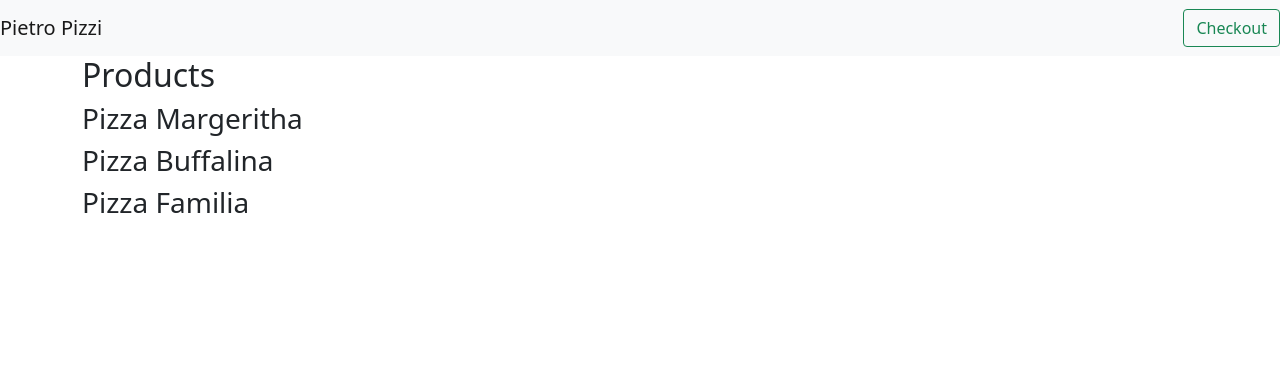
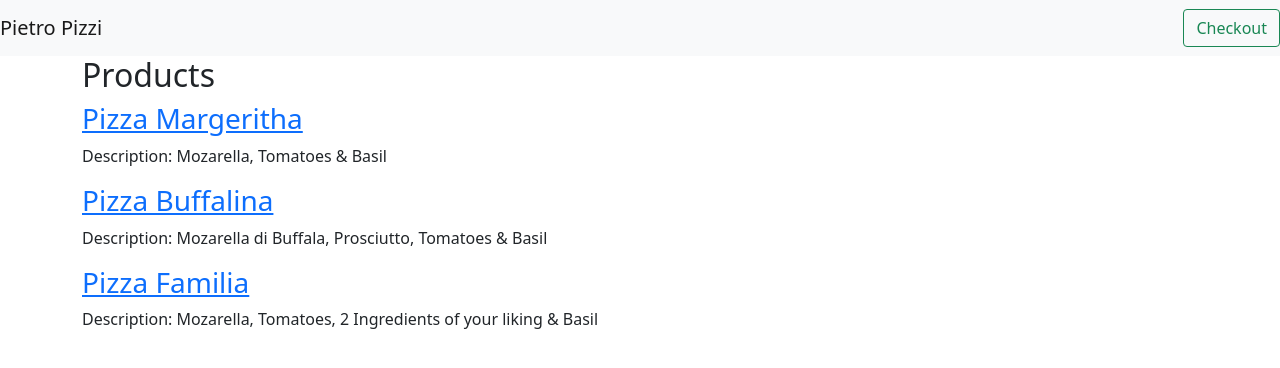
Before and after one commit to OinkoIT/FE16-Angular-DAY3-Mersch-Mayr, an Angular app in the folder test2/: page / in a window 1280 px wide. Shown: the top 368 px of the page. Built offline with nearby package versions, Linux system fonts and the light colour scheme.

Commit message:
right before shopping cart service

```diff
--- a/test2/src/app/app-routing.module.ts
+++ b/test2/src/app/app-routing.module.ts
@@ -1,10 +1,13 @@
 import { NgModule } from '@angular/core';
 import { RouterModule, Routes } from '@angular/router';
+import { ProductDetailsComponent } from './product-details/product-details.component';
 import { ProductListComponent } from './product-list/product-list.component';
 
 const routes: Routes = [
   {
     path:"", component: ProductListComponent
+  },{
+    path:"products/:productId", component: ProductDetailsComponent
   }
 ];
 
--- a/test2/src/app/app.module.ts
+++ b/test2/src/app/app.module.ts
@@ -5,12 +5,14 @@
 import { AppComponent } from './app.component';
 import { ProductListComponent } from './product-list/product-list.component';
 import { NavbarComponent } from './navbar/navbar.component';
+import { ProductDetailsComponent } from './product-details/product-details.component';
 
 @NgModule({
   declarations: [
     AppComponent,
     ProductListComponent,
-    NavbarComponent
+    NavbarComponent,
+    ProductDetailsComponent
   ],
   imports: [
     BrowserModule,
--- /dev/null
+++ b/test2/src/app/product-details/product-details.component.html
@@ -0,0 +1,14 @@
+
+<h2>Product Details</h2>
+
+
+<div *ngIf="product">
+
+ <h3>{{ product.name }}</h3>
+
+ <h4>{{ product.price | currency }}</h4>
+
+ <p>{{ product.description }}</p>
+
+
+</div>
--- /dev/null
+++ b/test2/src/app/product-details/product-details.component.ts
@@ -0,0 +1,25 @@
+import { Component, OnInit } from '@angular/core';
+import { ActivatedRoute, Params } from '@angular/router';
+import { products } from '../products';
+import { IProducts } from '../IProducts';
+
+@Component({
+  selector: 'app-product-details',
+  templateUrl: './product-details.component.html',
+  styleUrls: ['./product-details.component.css']
+})
+export class ProductDetailsComponent implements OnInit {
+
+  product: IProducts = {} as IProducts;
+  id: number = 0;
+
+  constructor(private route: ActivatedRoute) { }
+
+  ngOnInit(): void {
+    this.route.params.subscribe((params: Params) => {
+      this.id = +params["productId"];
+      this.product = products[this.id];
+    });
+  }
+
+}
--- a/test2/src/app/product-list/product-list.component.html
+++ b/test2/src/app/product-list/product-list.component.html
@@ -1,12 +1,8 @@
 
 <h2>Products</h2>
-
-<div *ngFor="let product of products">
-
+<div *ngFor="let product of products; index as productId">
  <h3>
-
-     {{ product.name }}
-
+   <a routerLink="products/{{productId}}">{{ product.name }}</a>
  </h3>
-
+ <p *ngIf="product.description"> Description: {{product.description}} </p>
 </div>
```
Also changed, not shown: test2/src/app/product-details/product-details.component.css (added), 1 other file (tests, documents, lock files or other folders).
